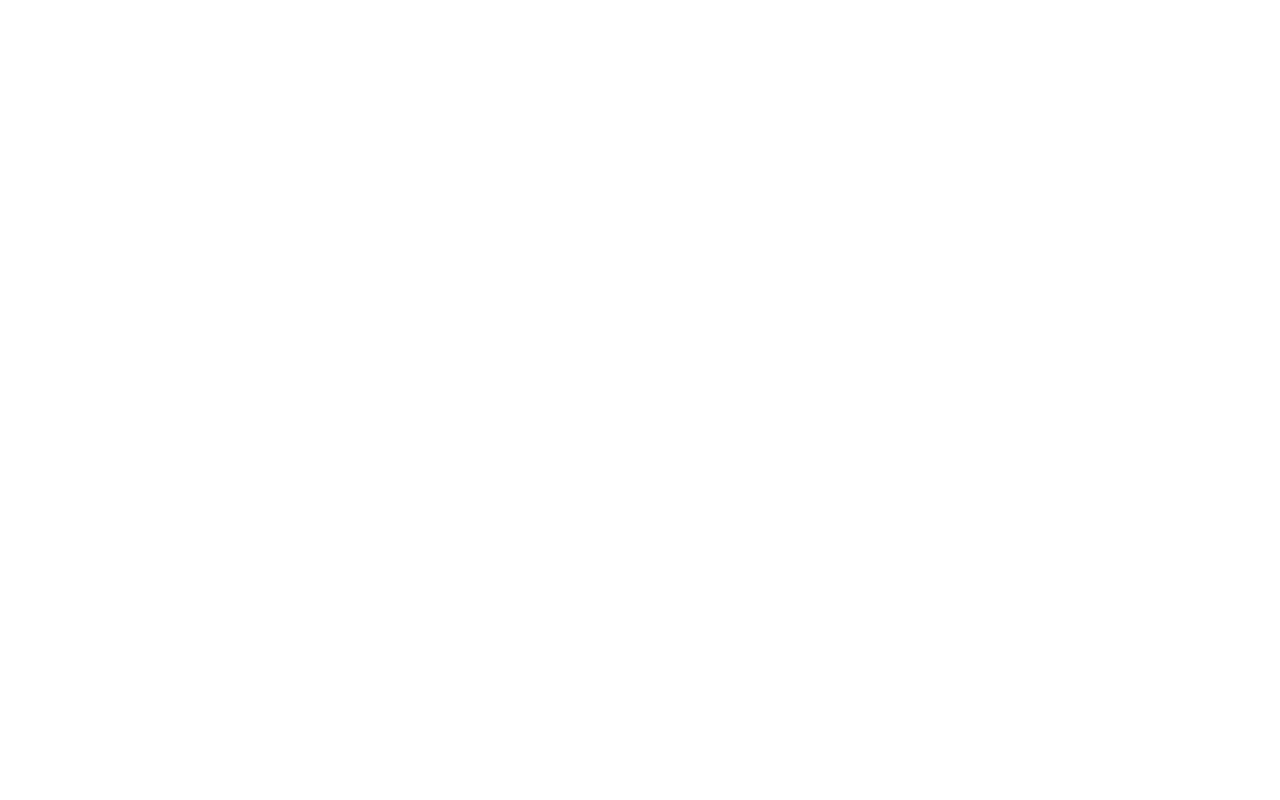
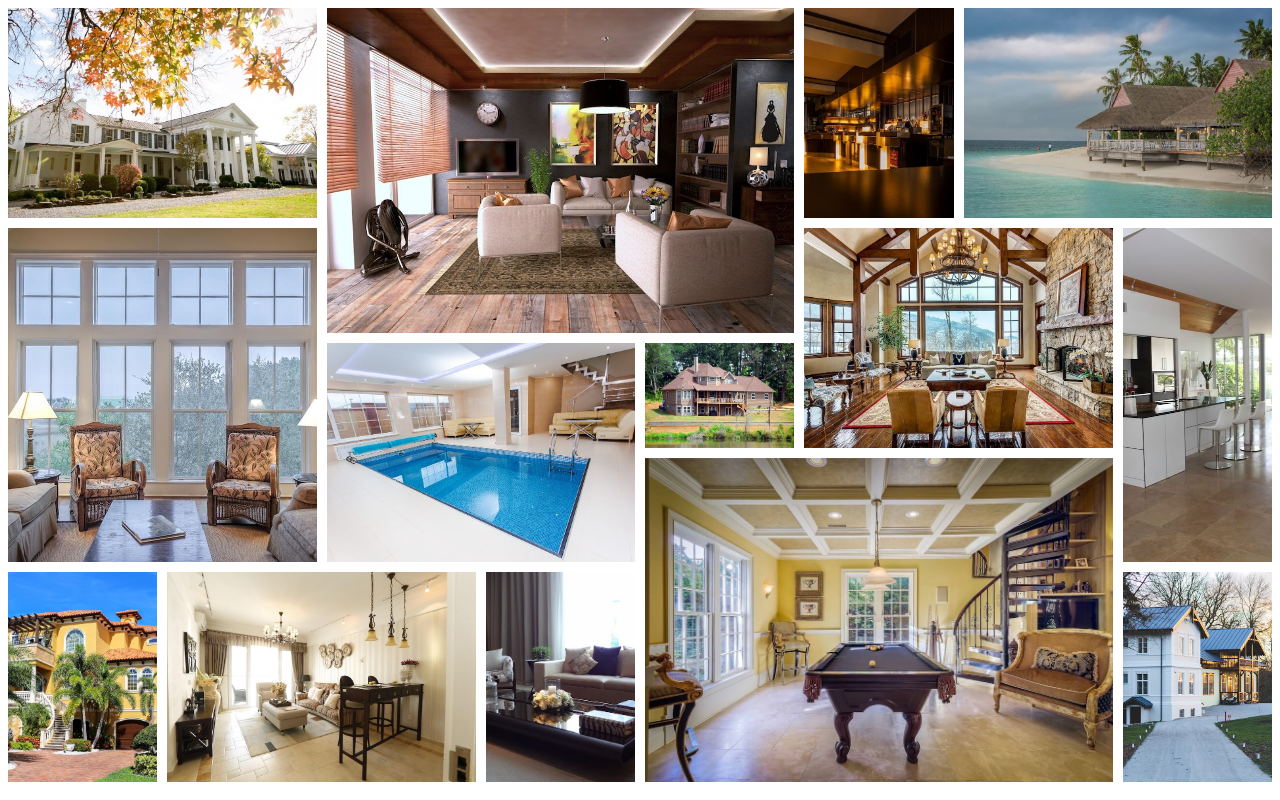
Before and after one commit to backendteste/grid, a plain HTML site: page index.html in a window 1280 px wide. Drawn offline with Linux system fonts and the light colour scheme.

Commit message:
The end of the project.

```diff
--- a/index.html
+++ b/index.html
@@ -5,8 +5,53 @@
     <meta http-equiv="X-UA-Compatible" content="IE=edge">
     <meta name="viewport" content="width=device-width, initial-scale=1.0">
     <title>Grid</title>
+    <!-- LINK FOR STYLESHEET -->
+    <link rel="stylesheet" href="./src/styles/styles.css">
 </head>
 <body>
-
+    <div class="wrapper">
+        <div class="image1">
+            <img src="./src/images/gal-1.jpeg" alt="Image 1">
+        </div>
+        <div class="image2">
+            <img src="./src/images/gal-2.jpeg" alt="Image 2">
+        </div>
+        <div class="image3">
+            <img src="./src/images/gal-3.jpeg" alt="Image 3">
+        </div>
+        <div class="image4">
+            <img src="./src/images/gal-4.jpeg" alt="Image 4">
+        </div>
+        <div class="image5">
+            <img src="./src/images/gal-5.jpeg" alt="Image 5">
+        </div>
+        <div class="image6">
+            <img src="./src/images/gal-6.jpeg" alt="Image 6">
+        </div>
+        <div class="image7">
+            <img src="./src/images/gal-7.jpeg" alt="Image 7">
+        </div>
+        <div class="image8">
+            <img src="./src/images/gal-8.jpeg" alt="Image 8">
+        </div>
+        <div class="image9">
+            <img src="./src/images/gal-9.jpeg" alt="Image 9">
+        </div>
+        <div class="image10">
+            <img src="./src/images/gal-10.jpeg" alt="Image 10">
+        </div>
+        <div class="image11">
+            <img src="./src/images/gal-11.jpeg" alt="Image 11">
+        </div>
+        <div class="image12">
+            <img src="./src/images/gal-12.jpeg" alt="Image 12">
+        </div>
+        <div class="image13">
+            <img src="./src/images/gal-13.jpeg" alt="Image 13">
+        </div>
+        <div class="image14">
+            <img src="./src/images/gal-14.jpeg" alt="Image 14">
+        </div>
+    </div>
 </body>
 </html>
--- a/src/styles/styles.css
+++ b/src/styles/styles.css
@@ -0,0 +1,74 @@
+* {
+    box-sizing: border-box;
+}
+
+img {
+    width: 100%;
+    height: 100%;
+    object-fit: cover;
+}
+
+.wrapper {
+    display: grid;
+    grid-template-columns: repeat(8, 1fr);
+    grid-template-rows: 2fr 1fr 1fr 1fr 2fr;
+    gap: 10px;
+}
+
+.image1 {
+    grid-column: 1 / 3;
+}
+
+.image2 {
+    grid-column: 3 / 6;
+    grid-row: 1 / 3;
+}
+
+.image4 {
+    grid-column: 7 / 9;
+}
+
+.image5 {
+    grid-column: 1 / 3;
+    grid-row: 2 / 5;
+}
+
+.image6 {
+    grid-column: 3 / 5;
+    grid-row: 3 / 5;
+}
+
+.image7 {
+    grid-column: 5 / 6;
+    grid-row: 3 / 4;
+}
+
+.image8 {
+    grid-column: 6 / 8;
+    grid-row: 2 / 4;
+}
+
+.image9 {
+    grid-column: 8 / 9;
+    grid-row: 2 / 5;
+}
+
+.image10 {
+    grid-column: 1 / 2;
+    grid-row: 5 / 6;
+}
+
+.image11 {
+    grid-column: 2 / 4;
+    grid-row: 5 / 6;
+}
+
+.image12 {
+    grid-column: 4 / 5;
+    grid-row: 5 / 6;
+}
+
+.image13 {
+    grid-column: 5 / 8;
+    grid-row: 4 / 6;
+}
```
